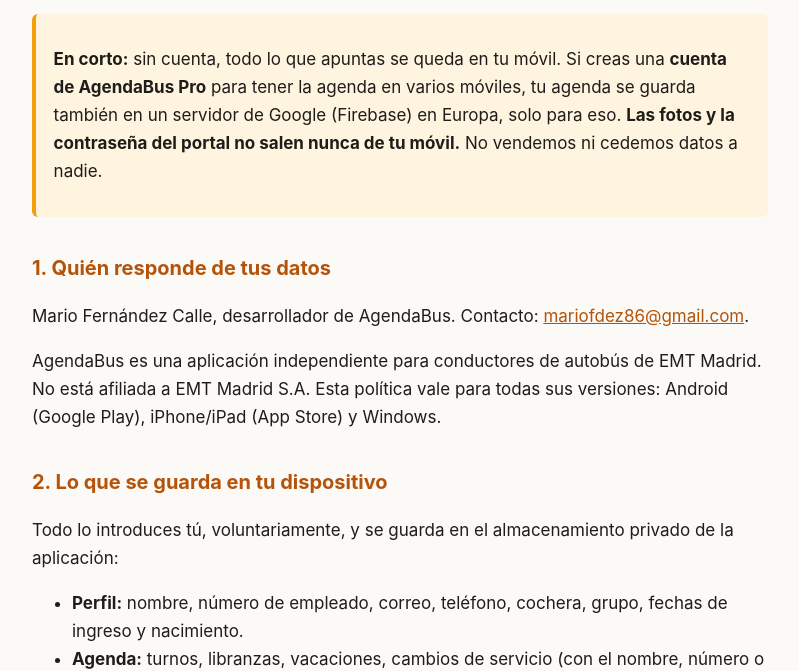
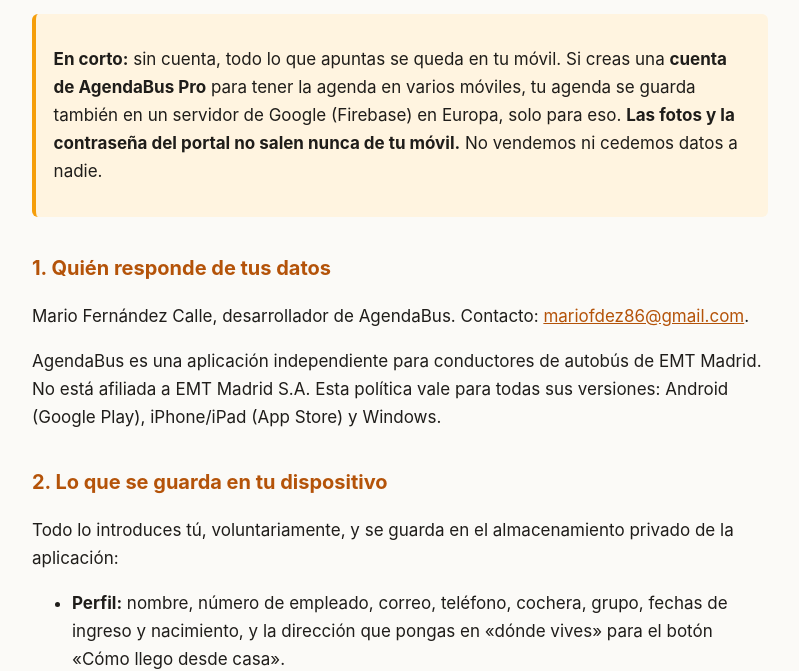
Before and after one commit to mariofdez86-hue/agenda-emt, a plain HTML site: page privacidad.html in a window 1280 px wide. Shown: the part 133-804 px from the top of the page, without its empty margins (240-1039 px from the left). Drawn offline with Linux system fonts and the light colour scheme.

Commit message:
La politica enumera tambien donde vives
Sube al servidor con el resto del perfil cuando hay cuenta Pro, y la
lista del perfil no la mencionaba.

```diff
--- a/privacidad.html
+++ b/privacidad.html
@@ -42,7 +42,8 @@
 aplicación:</p>
 <ul>
 <li><strong>Perfil:</strong> nombre, número de empleado, correo, teléfono, cochera, grupo, fechas de
-ingreso y nacimiento.</li>
+ingreso y nacimiento, y la dirección que pongas en «dónde vives» para el botón «Cómo llego
+desde casa».</li>
 <li><strong>Agenda:</strong> turnos, libranzas, vacaciones, cambios de servicio (con el nombre,
 número o teléfono del compañero si los apuntas), días generados, permisos, notas y eventos
 personales.</li>
```
